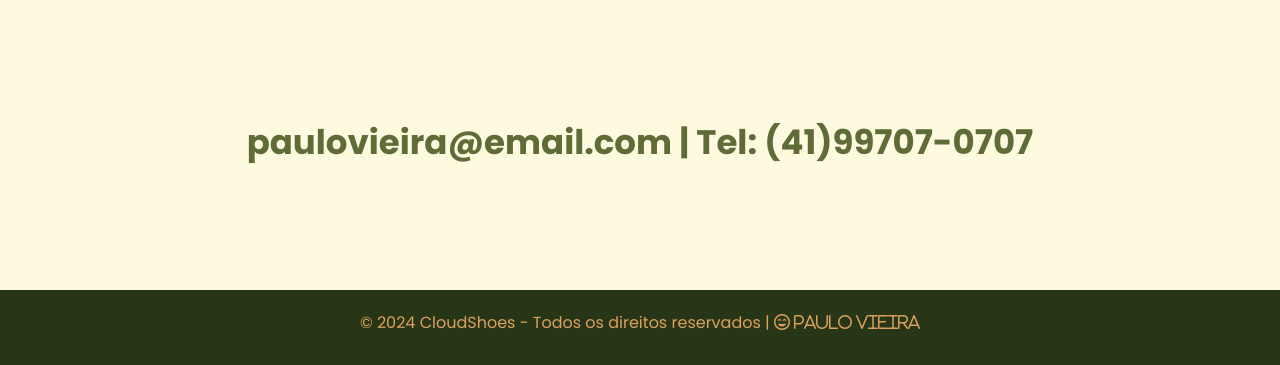
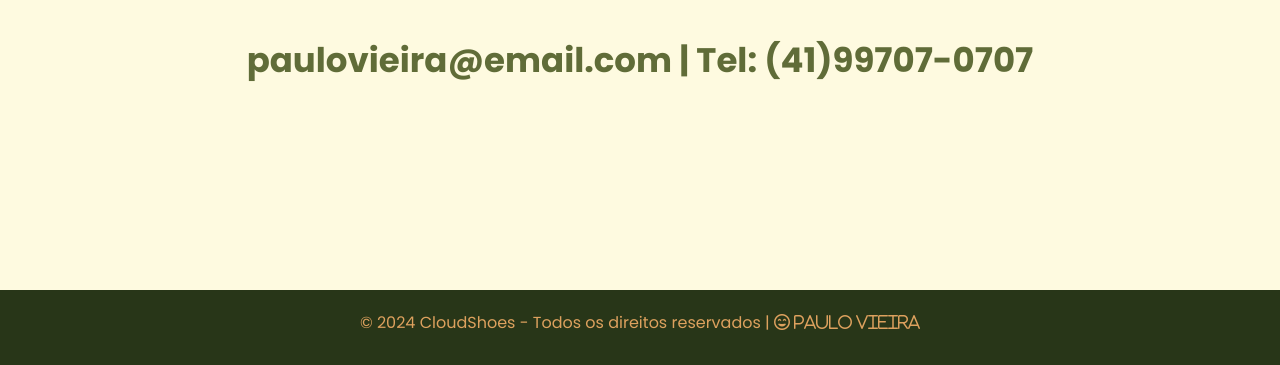
Before and after one commit to PauloSVieira/atividadesdieimes, a plain HTML site: page Av/contato.html in a window 1280 px wide. Shown: the part 435-800 px from the top of the page. Drawn offline with Linux system fonts and the light colour scheme.

Commit message:
Update contato.css

```diff
--- a/Av/assets/contato.css
+++ b/Av/assets/contato.css
@@ -64,7 +64,7 @@ nav a {
     font-size: 17px;
     display: flex;
     justify-content: center;
-    padding-top: 120px;
+    padding-top: 3%;
     color: var(--home-1);
 }
 
```
